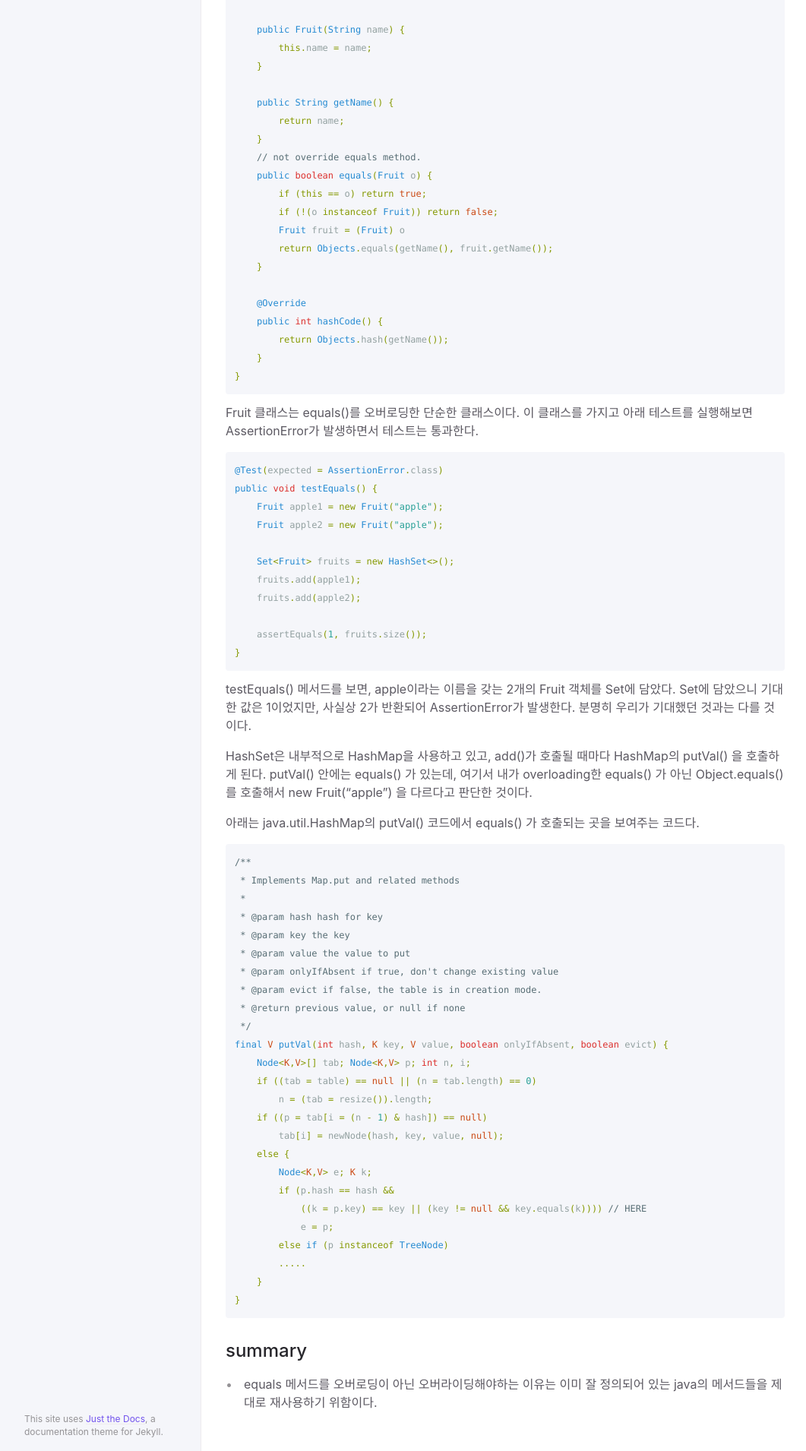
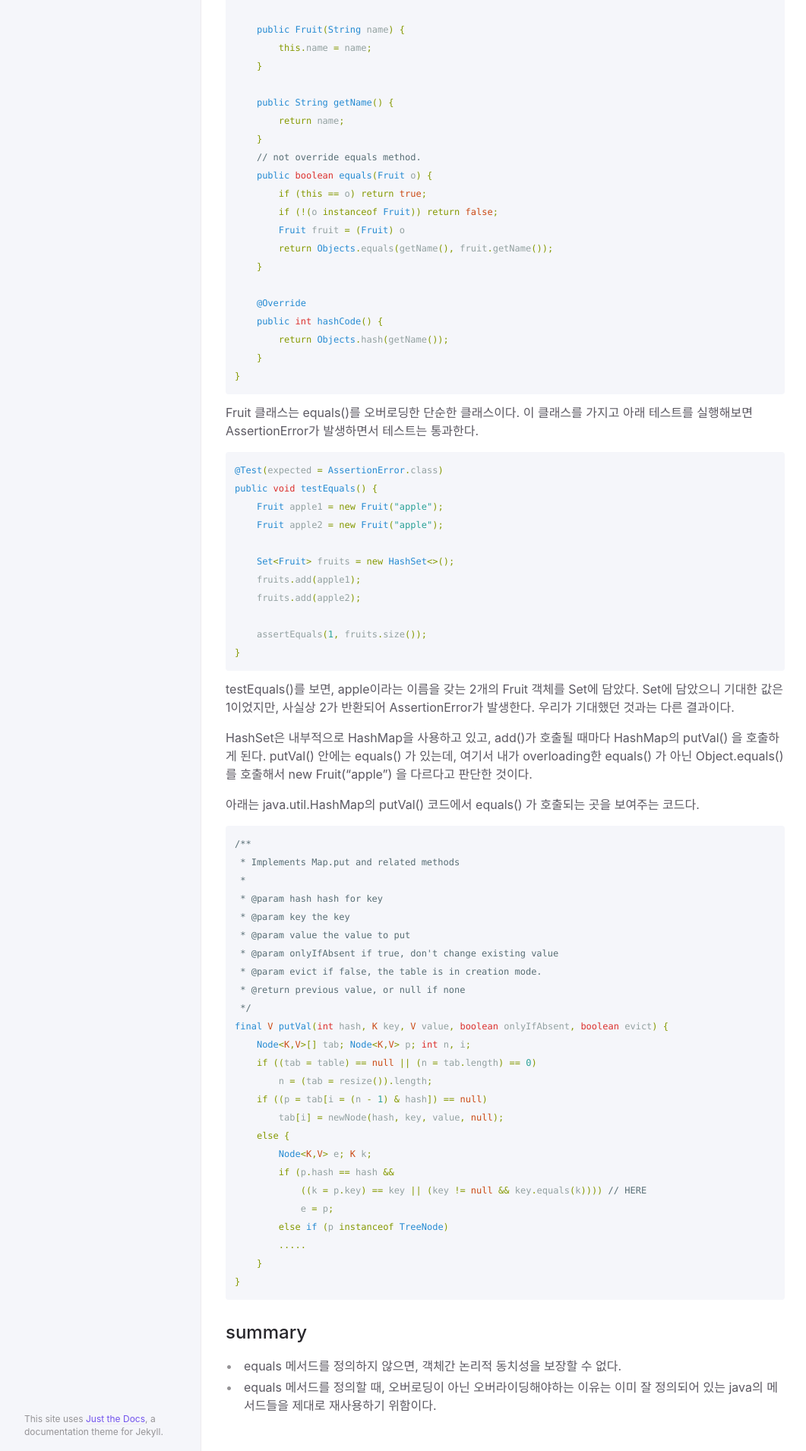
Before and after one commit to doubleknd26/blog, a Jekyll site: the page built from docs/java/equals-method-overriding.md, in a window 1280 px wide. Shown: the part 757-2667 px from the top of the page at 76% size, without its empty margins (91-1152 px from the left). Built offline with Jekyll 4.4.1, drawn with Linux system fonts in a browser that asks for light colours.

Commit message:
[update] update contents

````diff
--- a/docs/java/equals-method-overriding.md
+++ b/docs/java/equals-method-overriding.md
@@ -62,7 +62,7 @@ public void testEquals() {
     assertEquals(1, fruits.size());
 }
 ```
-testEquals() 메서드를 보면, apple이라는 이름을 갖는 2개의 Fruit 객체를 Set에 담았다. Set에 담았으니 기대한 값은 1이었지만, 사실상 2가 반환되어 AssertionError가 발생한다. 분명히 우리가 기대했던 것과는 다를 것이다.
+testEquals()를 보면, apple이라는 이름을 갖는 2개의 Fruit 객체를 Set에 담았다. Set에 담았으니 기대한 값은 1이었지만, 사실상 2가 반환되어 AssertionError가 발생한다. 우리가 기대했던 것과는 다른 결과이다.
 
 HashSet은 내부적으로 HashMap을 사용하고 있고, add()가 호출될 때마다 HashMap의 putVal() 을 호출하게 된다. putVal() 안에는 equals() 가 있는데, 여기서 내가 overloading한 equals() 가 아닌 Object.equals() 를 호출해서 new Fruit("apple") 을 다르다고 판단한 것이다.
 
@@ -97,4 +97,5 @@ final V putVal(int hash, K key, V value, boolean onlyIfAbsent, boolean evict) {
 ```
 
 ## summary
-- equals 메서드를 오버로딩이 아닌 오버라이딩해야하는 이유는 이미 잘 정의되어 있는 java의 메서드들을 제대로 재사용하기 위함이다.
+- equals 메서드를 정의하지 않으면, 객체간 논리적 동치성을 보장할 수 없다.
+- equals 메서드를 정의할 때, 오버로딩이 아닌 오버라이딩해야하는 이유는 이미 잘 정의되어 있는 java의 메서드들을 제대로 재사용하기 위함이다.
````
